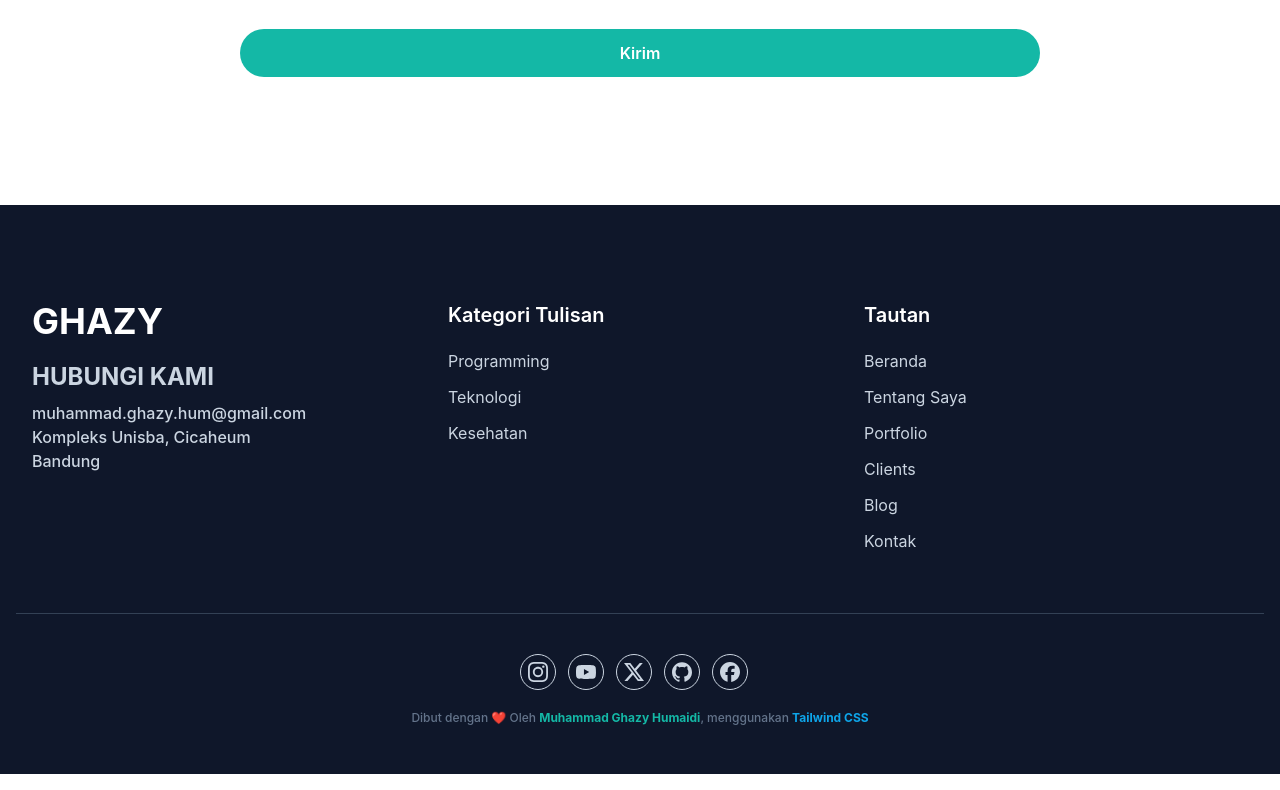
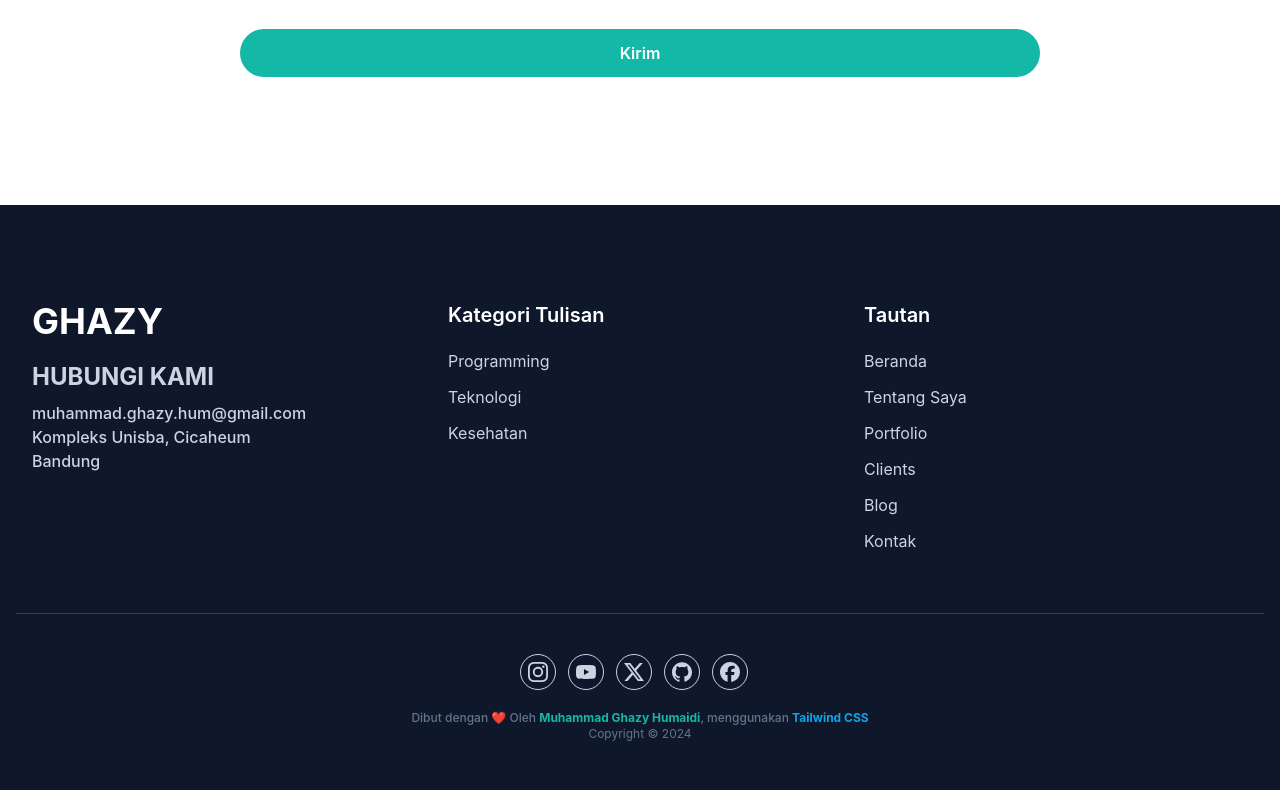
Before and after one commit to ghazthiskc19/portfolio-tailwind-css, a website: page index.html in a window 1280 px wide. Shown: the part 4678-5468 px from the top of the page. Drawn offline with Linux system fonts and the light colour scheme.

Commit message:
Adding a little bit js for getYears

```diff
--- a/index.html
+++ b/index.html
@@ -374,6 +374,7 @@
                 </div>
             </div>
             <p class="font-medium text-xs text-slate-500 text-center">Dibut dengan <span class="text-pink-500">❤️</span> Oleh <a href="https://instagram.com/ghazthiskc" target="_blank" class="font-bold text-primary">Muhammad Ghazy Humaidi</a>, menggunakan <a href="https://tailwindcss.com" target="_blank" class="font-bold text-sky-500">Tailwind CSS</a></p>
+            <p id="tahun" class="text-center text-xs text-slate-500">Copyright © <span></span></p>
         </div>
      </footer>
     <!-- FOOTER SECTION END -->
```
Also changed, not shown: dist/script.js.
